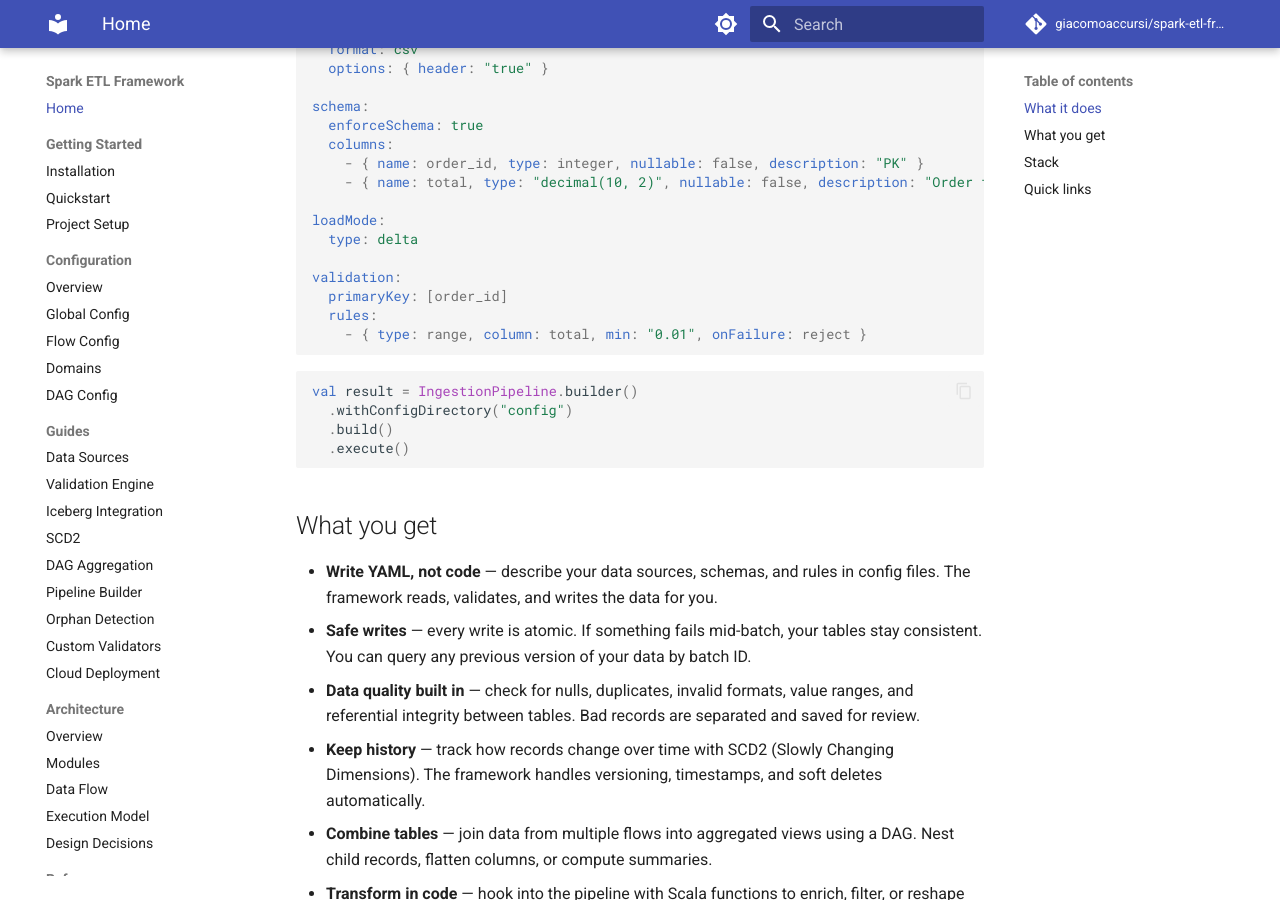
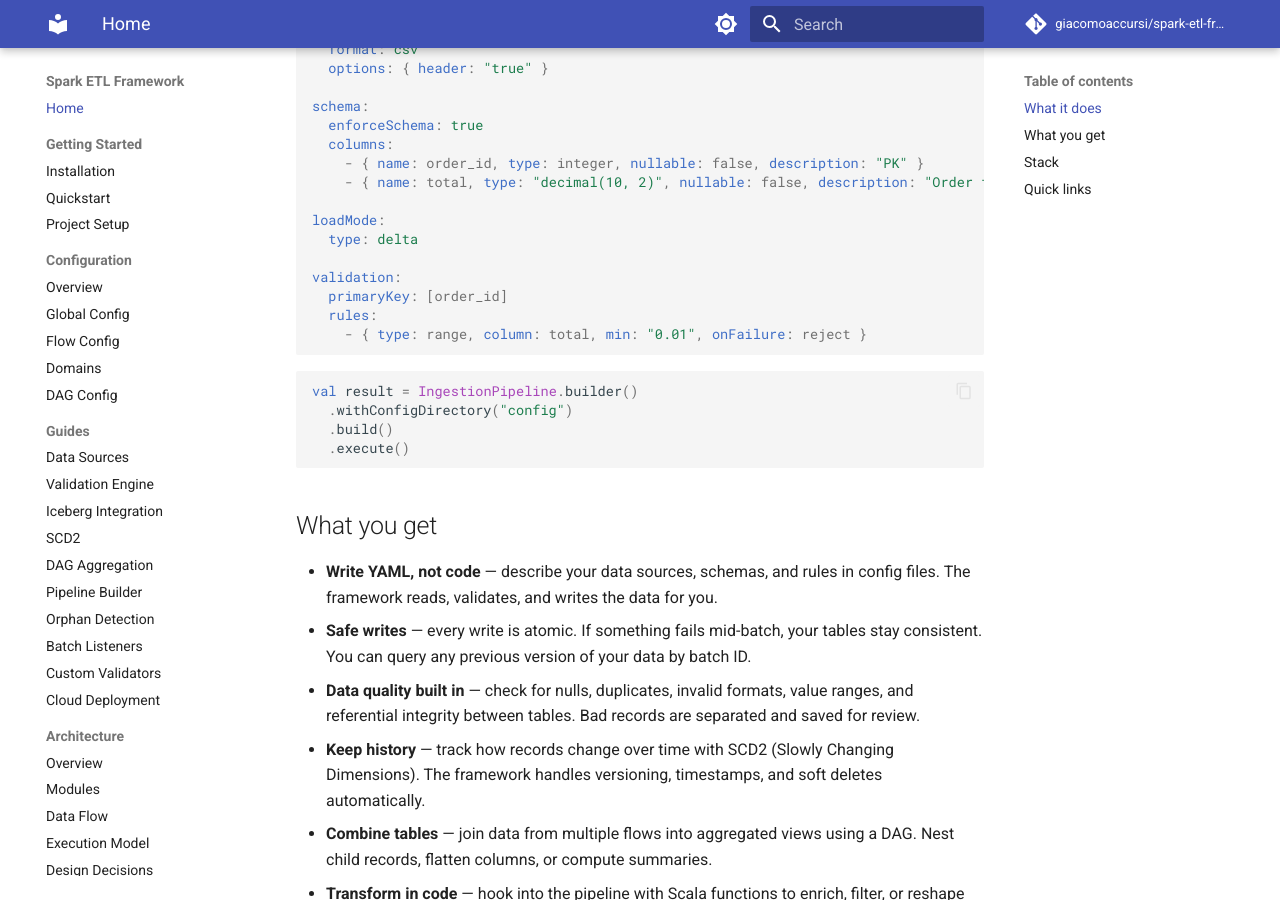
Before and after one commit to giacomoaccursi/Floe, an MkDocs documentation site: the page built from site-docs/index.md, in a window 1280 px wide and 900 px high, scrolled down 410 px. Built offline with MkDocs 1.6.1 and Material for MkDocs 9.7.7, drawn with Linux system fonts in a browser that asks for light colours; comment, search, counter and statistics services are not loaded.

Commit message:
docs: add batch-listeners to mkdocs nav

```diff
--- a/mkdocs.yml
+++ b/mkdocs.yml
@@ -61,6 +61,7 @@ nav:
     - DAG Aggregation: guides/dag-aggregation.md
     - Pipeline Builder: guides/pipeline-builder.md
     - Orphan Detection: guides/orphan-detection.md
+    - Batch Listeners: guides/batch-listeners.md
     - Custom Validators: guides/custom-validators.md
     - Cloud Deployment: guides/cloud-deployment.md
   - Architecture:
```
